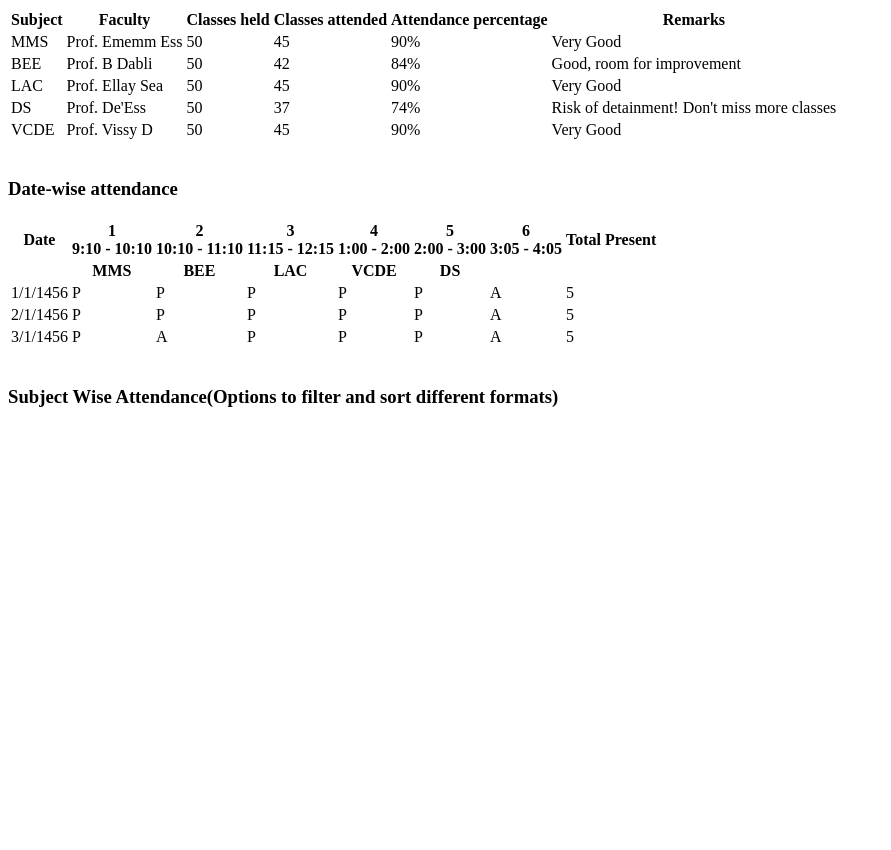
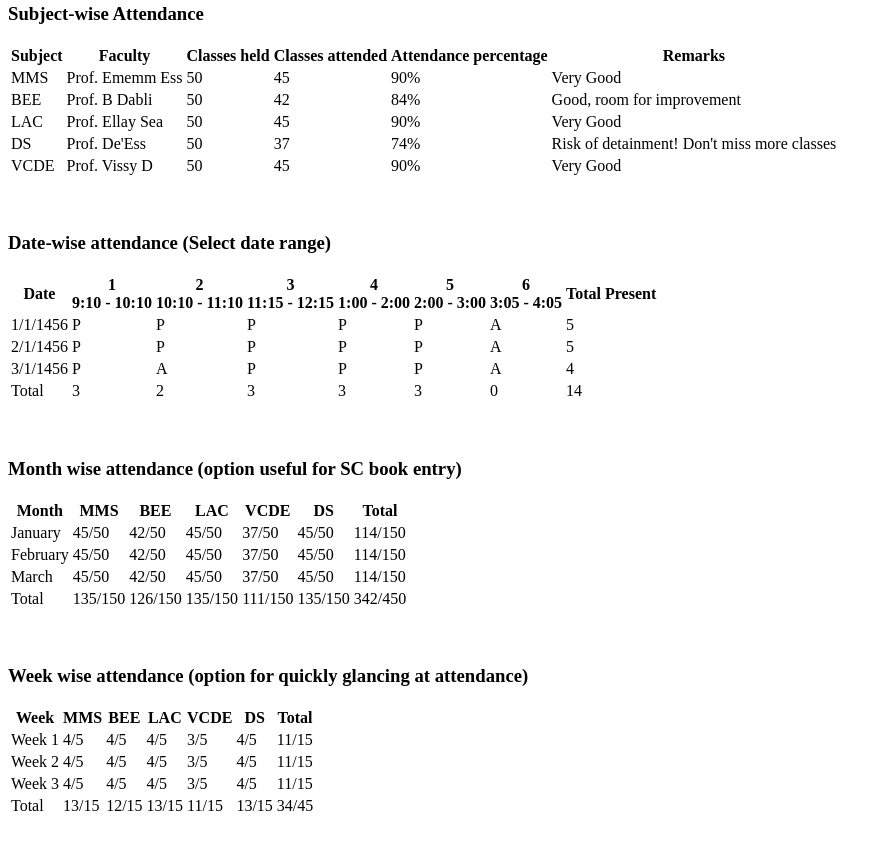
Before and after one commit to MizanZero/code, a plain HTML site: page Web/index.html in a window 1280 px wide. Shown: the part 376-1226 px from the top of the page, without its empty margins (0-891 px from the left). Before the commit the page ends 811 px from the top, so only its background shows below. Drawn offline with Linux system fonts and the light colour scheme.

Commit message:
all tables done for today

```diff
--- a/Web/index.html
+++ b/Web/index.html
@@ -4,13 +4,13 @@
     <h1>Attendance Details</h1>
     <h2>Overall Attendance Percentage: 85.6%</h2>
     <p>(Your attendence is Good)</p>
-    <br> <!--line break: end of overall attendance-->
+    <br><br> <!--line break: end of overall attendance-->
 
 
     <h3>Subjects with low attendance</h3>
     <p><strong>DS</strong>: <em>74%</em> (Less than 75% you can be detained)</p>
     <p><strong>BEE</strong>: <em>84%</em> (Good, score 1 more mark by maintaining 85%)</p>
-    <br> <!--line break: end of low attendance list-->
+    <br><br> <!--line break: end of low attendance list-->
 
     <h3>Subject-wise Attendance</h3>
     <table>
@@ -67,9 +67,9 @@
             </tr>
         </tbody>
     </table>
-    <br> <!--line break: end of table-->
+    <br><br> <!--line break: end of table-->
 
-    <h3>Date-wise attendance</h3>
+    <h3>Date-wise attendance (Select date range)</h3>
     <table>
         <thead>
             <tr>
@@ -82,15 +82,7 @@
                 <th>6<br>3:05 - 4:05</th>
                 <th>Total Present</th>
             </tr>
-            <tr>
-                <th></th>
-                <th>MMS</th>
-                <th>BEE</th>
-                <th>LAC</th>
-                <th>VCDE</th>
-                <th>DS</th>
-            </tr>
-        </thead>
+        </thead> <!--end of headings-->
         <tbody>
             <tr>
                 <td>1/1/1456</td>
@@ -120,19 +112,126 @@
                 <td>P</td>
                 <td>P</td>
                 <td>A</td>
-                <td>5</td>
+                <td>4</td>
             </tr>
         </tbody>
+        <tfoot>
+            <tr>
+                <td>Total</td>
+                <td>3</td>
+                <td>2</td>
+                <td>3</td>
+                <td>3</td>
+                <td>3</td>
+                <td>0</td>
+                <td>14</td>
+            </tr>
+        </tfoot>
     </table>
-    <br> <!--line break: end of date-wise attendance table-->
+    <br><br> <!--line break: end of date-wise attendance table-->
 
-    <h3>Subject Wise Attendance(Options to filter and sort different formats)</h3>
+    <h3>Month wise attendance (option useful for SC book entry)</h3>
     <table>
         <thead>
             <tr>
-
+                <th>Month</th>
+                <th>MMS</th>
+                <th>BEE</th>
+                <th>LAC</th>
+                <th>VCDE</th>
+                <th>DS</th>
+                <th>Total</th>
+            </tr>
+            <tr>
+                <td>January</td>
+                <td>45/50<br></td>
+                <td>42/50<br></td>
+                <td>45/50<br></td>
+                <td>37/50<br></td>
+                <td>45/50<br></td>
+                <td>114/150</td>
+            </tr>
+            <tr>
+                <td>February</td>
+                <td>45/50<br></td>
+                <td>42/50<br></td>
+                <td>45/50<br></td>
+                <td>37/50<br></td>
+                <td>45/50<br></td>
+                <td>114/150</td>
+            </tr>
+            <tr>
+                <td>March</td>
+                <td>45/50<br></td>
+                <td>42/50<br></td>
+                <td>45/50<br></td>
+                <td>37/50<br></td>
+                <td>45/50<br></td>
+                <td>114/150</td>
+            </tr>
+            <tr>
+                <td>Total</td>
+                <td>135/150<br></td>
+                <td>126/150<br></td>
+                <td>135/150<br></td>
+                <td>111/150<br></td>
+                <td>135/150<br></td>
+                <td>342/450<br></td>
             </tr>
         </thead>
     </table>
+    <br><br> <!--End of monthly table-->
+
+    <h3>Week wise attendance (option for quickly glancing at attendance)</h3>
+    <table>
+        <thead>
+            <tr>
+                <th>Week</th>
+                <th>MMS</th>
+                <th>BEE</th>
+                <th>LAC</th>
+                <th>VCDE</th>
+                <th>DS</th>
+                <th>Total</th>
+            </tr>
+            <tr>
+                <td>Week 1</td>
+                <td>4/5<br></td>
+                <td>4/5<br></td>
+                <td>4/5<br></td>
+                <td>3/5<br></td>
+                <td>4/5<br></td>
+                <td>11/15</td>
+            </tr>
+            <tr>
+                <td>Week 2</td>
+                <td>4/5<br></td>
+                <td>4/5<br></td>
+                <td>4/5<br></td>
+                <td>3/5<br></td>
+                <td>4/5<br></td>
+                <td>11/15</td>
+            </tr>
+            <tr>
+                <td>Week 3</td>
+                <td>4/5<br></td>
+                <td>4/5<br></td>
+                <td>4/5<br></td>
+                <td>3/5<br></td>
+                <td>4/5<br></td>
+                <td>11/15</td>
+            </tr>
+            <tr>
+                <td>Total</td>
+                <td>13/15<br></td>
+                <td>12/15<br></td>
+                <td>13/15<br></td>
+                <td>11/15<br></td>
+                <td>13/15<br></td>
+                <td>34/45<br></td>
+            </tr>
+        </thead>
+    </table>
+    <br><br> <!--End of weekly table-->
 
 </body>
```
